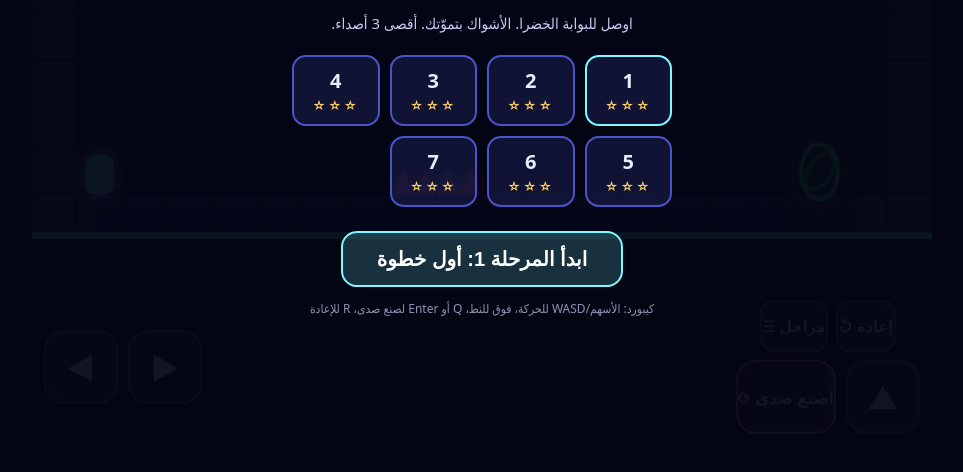
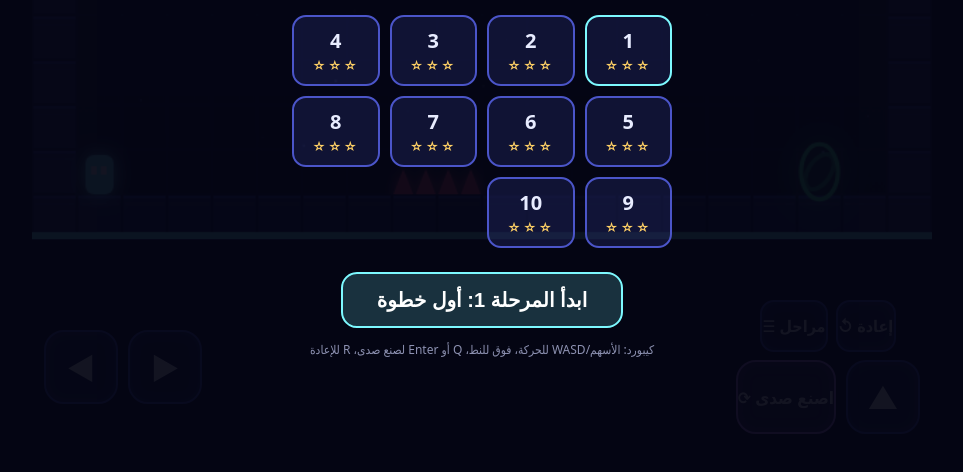
Before and after one commit to mohamedelsayed16399-bit/echo-loop-ar, a plain HTML site: page index.html in a window 1280 px wide. Shown: the part 306-778 px from the top of the page, without its empty margins (158-1121 px from the left). Drawn offline with Linux system fonts and the light colour scheme.

Commit message:
Update index.html

```diff
--- a/index.html
+++ b/index.html
@@ -157,6 +157,42 @@ const LEVELS=[
 "#....A....B....C...#",
 "#S.a.A..b.B..c.C.E.#",
 "####################"]}
+,{name:"سور الليزر",par:1,hint:"ليزر أحمر بيقتلك. الزرار الأخضر بيطفّيه. صدى يقف عليه وانت تعدّي.",map:[
+"####################",
+"#.........Z........#",
+"#.........Z........#",
+"#.........Z........#",
+"#.........Z........#",
+"#.........Z........#",
+"#.........Z........#",
+"#.........Z........#",
+"#.........Z........#",
+"#S..c.....Z......E.#",
+"####################"]},
+{name:"ليزر وباب",par:2,hint:"الليزر بيتطفّى بالأخضر، والباب بيتفتح بالأحمر. صدى لكل واحد.",map:[
+"####################",
+"#......Z......#....#",
+"#......Z......#....#",
+"#......Z......#....#",
+"#......Z......#....#",
+"#......Z......A....#",
+"#......Z......A....#",
+"#......Z......A....#",
+"#......Z......A....#",
+"#S.c...Z..a...A..E.#",
+"####################"]},
+{name:"ليزر وسلم",par:2,hint:"اطفّي الليزر بصدى، وبعدين صدى تاني يبقى سلمك للحافة.",map:[
+"####################",
+"#........Z.........#",
+"#........Z.........#",
+"#........Z.........#",
+"#........Z.........#",
+"#........Z.........#",
+"#........Z.......E.#",
+"#........Z....######",
+"#........Z.........#",
+"#S.c.....Z.........#",
+"####################"]}
 ];
 const COL={a:'#ff4d6d',b:'#ffd166',c:'#06d6a0'};
 const ECOL=['#c084fc','#ff9f43','#4dd0ff'];
@@ -229,6 +265,7 @@ function update(){
  // hazards
  const pr={x:player.x,y:player.y,w:player.w,h:player.h};
  for(let r=0;r<ROWS;r++)for(let c=0;c<COLS;c++)if(tiles[r][c]==='X'&&overl(pr,{x:c*TS+6,y:r*TS+16,w:TS-12,h:TS-16})){die();return}
+ for(let r=0;r<ROWS;r++)for(let c=0;c<COLS;c++)if(tiles[r][c]==='Z'&&!pressed.c&&overl(pr,{x:c*TS+11,y:r*TS,w:10,h:TS})){die();return}
  const ex={x:exitT.c*TS+4,y:exitT.r*TS-4,w:TS-8,h:TS+4};
  if(overl(pr,ex))return finish();
  if(t>=MAXT){say('انتهى الوقت: صدى تلقائي');makeEcho()}
@@ -262,6 +299,7 @@ function draw(ts){
  for(let r=0;r<ROWS;r++)for(let c=0;c<COLS;c++){const ch=tiles[r][c],x=c*TS,y=r*TS;
   if(ch==='#'){cx.fillStyle='#1b1f56';cx.fillRect(x,y,TS,TS);cx.fillStyle='#2c3290';cx.fillRect(x,y,TS,3);cx.fillStyle='rgba(255,255,255,.05)';cx.fillRect(x+2,y+6,TS-4,2);cx.strokeStyle='#0b0d30';cx.strokeRect(x+.5,y+.5,TS-1,TS-1)}
   else if(ch==='X'){cx.fillStyle='#ff4d6d';cx.shadowColor='#ff4d6d';cx.shadowBlur=8;for(let k=0;k<2;k++){cx.beginPath();cx.moveTo(x+k*16+1,y+TS);cx.lineTo(x+k*16+8,y+14);cx.lineTo(x+k*16+15,y+TS);cx.fill()}cx.shadowBlur=0}
+  else if(ch==='Z'){const on=!pressed.c;cx.fillStyle='#552';cx.fillRect(x+10,y,12,4);if(on){cx.globalAlpha=.7+.3*Math.sin(T*40+r);cx.fillStyle='#ff2d55';cx.shadowColor='#ff2d55';cx.shadowBlur=14;cx.fillRect(x+14,y,4,TS);cx.shadowBlur=0;cx.globalAlpha=1}else{cx.fillStyle='rgba(6,214,160,.25)';cx.fillRect(x+15,y,2,TS)}}
   else if('ABC'.includes(ch)){const k=ch.toLowerCase(),o=pressed[k];const col=COL[k];
    if(o){cx.strokeStyle=col;cx.globalAlpha=.5;cx.setLineDash([4,4]);cx.strokeRect(x+4,y,TS-8,TS);cx.setLineDash([]);cx.globalAlpha=1}
    else{cx.fillStyle=col;cx.globalAlpha=.85;cx.shadowColor=col;cx.shadowBlur=10;cx.fillRect(x+6,y,TS-12,TS);cx.shadowBlur=0;cx.globalAlpha=.4;cx.fillStyle='#000';for(let k2=0;k2<TS;k2+=8)cx.fillRect(x+6,y+k2,TS-12,2);cx.globalAlpha=1}}}
```
